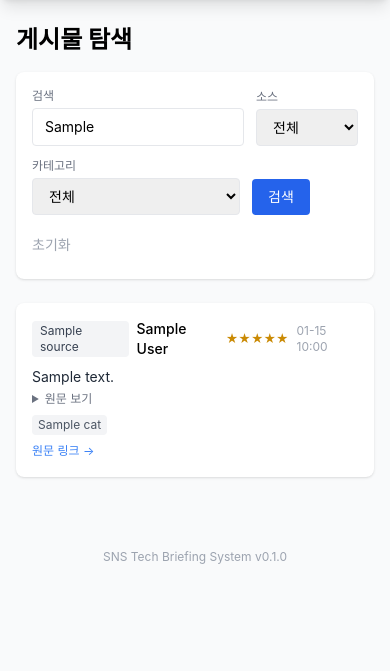
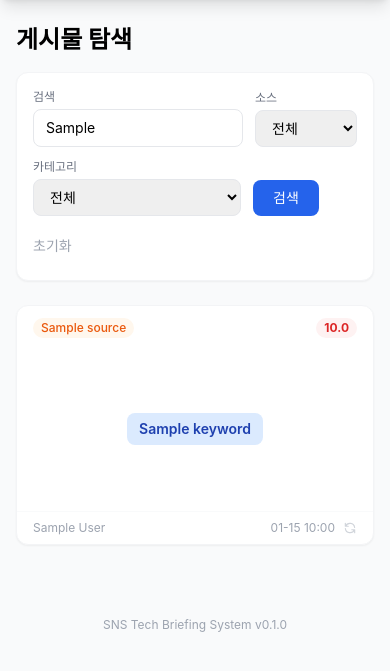
Before and after one commit to rapidmon/Information-collection-based-on-sns-algorithm, a FastAPI app: template src/presentation/web/templates/posts.html in a window 390 px wide. Shown: the part 80-751 px from the top of the page. Run offline with FastAPI, Linux system fonts and the light colour scheme; the template is opened without the code that fills it: most values are stand-ins (such as "Sample title", 1, 10 or a date in 2020); parts of the project's set-up code (start-up, migrations or seed data) failed here and were passed over; some libraries are stand-ins or nearby versions.

Commit message:
Add flip card UI with keywords and improve AI prompts
Posts page now uses 3D flip cards: front shows extracted keywords,
click to flip reveals summary and link. Responsive 1/2/3 column grid.
CATEGORIZE prompt now extracts 3-5 keywords per post.

Co-Authored-By: Claude Opus 4.6 <noreply@anthropic.com>

```diff
--- a/src/presentation/web/templates/posts.html
+++ b/src/presentation/web/templates/posts.html
@@ -2,34 +2,53 @@
 {% block title %}게시물 탐색{% endblock %}
 
 {% block content %}
+<style>
+    .card-container { perspective: 1000px; }
+    .card-inner {
+        position: relative;
+        width: 100%;
+        height: 280px;
+        transition: transform 0.6s cubic-bezier(0.4, 0, 0.2, 1);
+        transform-style: preserve-3d;
+    }
+    .card-inner.flipped { transform: rotateY(180deg); }
+    .card-front, .card-back {
+        position: absolute;
+        inset: 0;
+        backface-visibility: hidden;
+        -webkit-backface-visibility: hidden;
+        border-radius: 0.75rem;
+        overflow: hidden;
+    }
+    .card-back { transform: rotateY(180deg); }
+    @media (max-width: 640px) {
+        .card-inner { height: 240px; }
+    }
+</style>
+
 <h1 class="text-2xl font-bold mb-4">게시물 탐색</h1>
 
 <!-- 필터 바 -->
-<div class="bg-white rounded-lg shadow p-4 mb-6">
+<div class="bg-white rounded-xl shadow-sm border border-gray-100 p-4 mb-6">
     <form method="get" action="/posts" class="flex flex-wrap gap-3 items-end">
-        <!-- 검색 -->
         <div class="flex-1 min-w-[200px]">
             <label class="text-xs text-gray-500 block mb-1">검색</label>
             <input type="text" name="q" value="{{ current_query or '' }}"
                    placeholder="키워드 검색..."
-                   class="w-full border rounded px-3 py-2 text-sm">
+                   class="w-full border border-gray-200 rounded-lg px-3 py-2 text-sm focus:outline-none focus:ring-2 focus:ring-blue-500 focus:border-transparent">
         </div>
-
-        <!-- 소스 필터 -->
         <div>
             <label class="text-xs text-gray-500 block mb-1">소스</label>
-            <select name="source" class="border rounded px-3 py-2 text-sm">
+            <select name="source" class="border border-gray-200 rounded-lg px-3 py-2 text-sm">
                 <option value="">전체</option>
                 {% for s in ['twitter', 'threads', 'linkedin', 'dcinside'] %}
                 <option value="{{ s }}" {% if current_source == s %}selected{% endif %}>{{ s }}</option>
                 {% endfor %}
             </select>
         </div>
-
-        <!-- 카테고리 필터 -->
         <div>
             <label class="text-xs text-gray-500 block mb-1">카테고리</label>
-            <select name="category" class="border rounded px-3 py-2 text-sm">
+            <select name="category" class="border border-gray-200 rounded-lg px-3 py-2 text-sm">
                 <option value="">전체</option>
                 {% for cat in categories %}
                 <option value="{{ cat.name }}" {% if current_category == cat.name %}selected{% endif %}>
@@ -38,67 +57,117 @@
                 {% endfor %}
             </select>
         </div>
-
-        <button type="submit" class="bg-blue-600 text-white px-4 py-2 rounded text-sm hover:bg-blue-700">
+        <button type="submit" class="bg-blue-600 text-white px-5 py-2 rounded-lg text-sm font-medium hover:bg-blue-700 transition-colors">
             검색
         </button>
         <a href="/posts" class="text-gray-400 text-sm hover:text-gray-600 py-2">초기화</a>
     </form>
 </div>
 
-<!-- 게시물 목록 -->
-<div class="space-y-3">
+<!-- 게시물 플립 카드 그리드 -->
+<div class="grid grid-cols-1 sm:grid-cols-2 lg:grid-cols-3 gap-4">
     {% for post in posts %}
-    <div class="bg-white rounded-lg shadow p-4">
-        <div class="flex items-center gap-2 mb-2">
-            <span class="text-xs px-2 py-0.5 rounded
-                {% if post.source == 'twitter' %}bg-blue-100 text-blue-700
-                {% elif post.source == 'threads' %}bg-purple-100 text-purple-700
-                {% elif post.source == 'linkedin' %}bg-sky-100 text-sky-700
-                {% else %}bg-gray-100 text-gray-700{% endif %}
+    <div class="card-container cursor-pointer" onclick="this.querySelector('.card-inner').classList.toggle('flipped')">
+        <div class="card-inner">
+            {# === 앞면: 키워드 + 소스 + 중요도 === #}
+            <div class="card-front bg-white shadow-sm border border-gray-100 flex flex-col">
+                {# 상단 바: 소스 + 중요도 #}
+                <div class="px-4 pt-3 pb-2 flex items-center justify-between">
+                    <span class="text-xs font-medium px-2 py-0.5 rounded-full
+                        {% if post.source == 'twitter' %}bg-blue-50 text-blue-600
+                        {% elif post.source == 'threads' %}bg-purple-50 text-purple-600
+                        {% elif post.source == 'linkedin' %}bg-sky-50 text-sky-600
+                        {% else %}bg-orange-50 text-orange-600{% endif %}
                     ">{{ post.source }}</span>
-            <span class="text-sm font-medium">{{ post.author[:30] }}</span>
+
                     {% if post.importance_score %}
-            <span class="text-xs text-yellow-600">
-                {% if post.importance_score >= 0.9 %}★★★★★
-                {% elif post.importance_score >= 0.7 %}★★★★☆
-                {% elif post.importance_score >= 0.5 %}★★★☆☆
-                {% else %}★★☆☆☆{% endif %}
-            </span>
+                    <span class="text-xs font-bold px-2 py-0.5 rounded-full
+                        {% if post.importance_score >= 0.8 %}bg-red-50 text-red-600
+                        {% elif post.importance_score >= 0.6 %}bg-amber-50 text-amber-600
+                        {% else %}bg-gray-50 text-gray-500{% endif %}
+                    ">{{ "%.1f"|format(post.importance_score) }}</span>
                     {% endif %}
-            <span class="text-xs text-gray-400 ml-auto">
+                </div>
+
+                {# 키워드 영역 #}
+                <div class="flex-1 px-4 py-3 flex flex-wrap content-center gap-2 justify-center">
+                    {% if post.keywords %}
+                        {% for kw in post.keywords[:5] %}
+                        <span class="text-sm font-semibold px-3 py-1.5 rounded-lg
+                            {% if loop.index == 1 %}bg-blue-100 text-blue-800 text-base
+                            {% elif loop.index == 2 %}bg-indigo-100 text-indigo-700
+                            {% elif loop.index == 3 %}bg-violet-100 text-violet-700
+                            {% elif loop.index == 4 %}bg-slate-100 text-slate-600 text-xs
+                            {% else %}bg-gray-100 text-gray-600 text-xs{% endif %}
+                        ">{{ kw }}</span>
+                        {% endfor %}
+                    {% else %}
+                        <p class="text-sm text-gray-400 italic">키워드 없음</p>
+                    {% endif %}
+                </div>
+
+                {# 하단: 작성자 + 시간 + 뒤집기 힌트 #}
+                <div class="px-4 py-2 border-t border-gray-50 flex items-center justify-between text-xs text-gray-400">
+                    <span class="truncate max-w-[120px]">{{ post.author[:20] }}</span>
+                    <span class="flex items-center gap-1">
                         {% if post.collected_at %}{{ post.collected_at.strftime('%m-%d %H:%M') }}{% endif %}
+                        <svg class="w-3.5 h-3.5 ml-1 text-gray-300" fill="none" stroke="currentColor" viewBox="0 0 24 24">
+                            <path stroke-linecap="round" stroke-linejoin="round" stroke-width="2" d="M4 4v5h.582m15.356 2A8.001 8.001 0 004.582 9m0 0H9m11 11v-5h-.581m0 0a8.003 8.003 0 01-15.357-2m15.357 2H15"/>
+                        </svg>
                     </span>
                 </div>
+            </div>
 
-        {% if post.summary %}
-        <p class="text-sm text-gray-800 mb-1">{{ post.summary }}</p>
-        <details class="text-xs text-gray-500">
-            <summary class="cursor-pointer hover:text-gray-700">원문 보기</summary>
-            <p class="mt-1 whitespace-pre-wrap">{{ post.content_text[:500] }}</p>
-        </details>
-        {% else %}
-        <p class="text-sm text-gray-700">{{ post.content_text[:300] }}</p>
-        {% endif %}
-
+            {# === 뒷면: 요약 + 카테고리 + 링크 === #}
+            <div class="card-back bg-white shadow-sm border border-gray-100 flex flex-col">
+                {# 카테고리 태그 #}
                 {% if post.category_names %}
-        <div class="flex gap-1 mt-2">
+                <div class="px-4 pt-3 pb-1 flex gap-1.5 flex-wrap">
                     {% for cat in post.category_names %}
-            <span class="text-xs px-1.5 py-0.5 bg-gray-100 rounded text-gray-600">{{ cat }}</span>
+                    <span class="text-[11px] px-2 py-0.5 rounded-full
+                        {% if cat == 'AI' %}bg-violet-100 text-violet-700
+                        {% elif cat == 'Semiconductor' %}bg-emerald-100 text-emerald-700
+                        {% elif cat == 'Cloud' %}bg-cyan-100 text-cyan-700
+                        {% elif cat == 'BigTech' %}bg-blue-100 text-blue-700
+                        {% elif cat == 'Startup' %}bg-pink-100 text-pink-700
+                        {% elif cat == 'Regulation' %}bg-red-100 text-red-700
+                        {% elif cat == 'Coding' %}bg-amber-100 text-amber-700
+                        {% else %}bg-gray-100 text-gray-600{% endif %}
+                    ">{{ cat }}</span>
                     {% endfor %}
                 </div>
                 {% endif %}
 
+                {# 본문 요약 #}
+                <div class="flex-1 px-4 py-2 overflow-y-auto">
+                    {% if post.summary %}
+                    <p class="text-sm text-gray-800 leading-relaxed">{{ post.summary }}</p>
+                    {% else %}
+                    <p class="text-sm text-gray-600 leading-relaxed">{{ post.content_text[:300] }}</p>
+                    {% endif %}
+                </div>
+
+                {# 하단: 원문 링크 버튼 #}
+                <div class="px-4 py-2.5 border-t border-gray-50 flex items-center justify-between">
+                    <span class="text-xs text-gray-400 truncate max-w-[120px]">{{ post.author[:20] }}</span>
                     {% if post.url %}
-        <a href="{{ post.url }}" target="_blank" class="text-xs text-blue-500 hover:text-blue-700 mt-2 inline-block">
-            원문 링크 →
+                    <a href="{{ post.url }}" target="_blank" rel="noopener"
+                       onclick="event.stopPropagation()"
+                       class="inline-flex items-center gap-1 text-xs font-medium text-blue-600 bg-blue-50 hover:bg-blue-100 px-3 py-1.5 rounded-lg transition-colors">
+                        원문 보기
+                        <svg class="w-3.5 h-3.5" fill="none" stroke="currentColor" viewBox="0 0 24 24">
+                            <path stroke-linecap="round" stroke-linejoin="round" stroke-width="2" d="M10 6H6a2 2 0 00-2 2v10a2 2 0 002 2h10a2 2 0 002-2v-4M14 4h6m0 0v6m0-6L10 14"/>
+                        </svg>
                     </a>
                     {% endif %}
+                </div>
+            </div>
+        </div>
     </div>
     {% endfor %}
 
     {% if not posts %}
-    <div class="bg-white rounded-lg shadow p-8 text-center text-gray-400">
+    <div class="lg:col-span-3 sm:col-span-2 bg-white rounded-xl shadow-sm border border-gray-100 p-12 text-center text-gray-400">
         조건에 맞는 게시물이 없습니다.
     </div>
     {% endif %}
@@ -108,11 +177,11 @@
 <div class="flex justify-center gap-4 mt-8">
     {% if page > 1 %}
     <a href="/posts?page={{ page - 1 }}&q={{ current_query or '' }}&source={{ current_source or '' }}&category={{ current_category or '' }}"
-       class="px-4 py-2 bg-white rounded shadow hover:bg-gray-50">← 이전</a>
+       class="px-5 py-2 bg-white rounded-lg shadow-sm border border-gray-100 hover:bg-gray-50 text-sm transition-colors">&larr; 이전</a>
     {% endif %}
     {% if posts|length >= 50 %}
     <a href="/posts?page={{ page + 1 }}&q={{ current_query or '' }}&source={{ current_source or '' }}&category={{ current_category or '' }}"
-       class="px-4 py-2 bg-white rounded shadow hover:bg-gray-50">다음 →</a>
+       class="px-5 py-2 bg-white rounded-lg shadow-sm border border-gray-100 hover:bg-gray-50 text-sm transition-colors">다음 &rarr;</a>
     {% endif %}
 </div>
 {% endblock %}
```
Also changed, not shown: src/infrastructure/ai/prompts.py (+57 -25 lines). Lines whose indentation alone changed are shown as unchanged.
